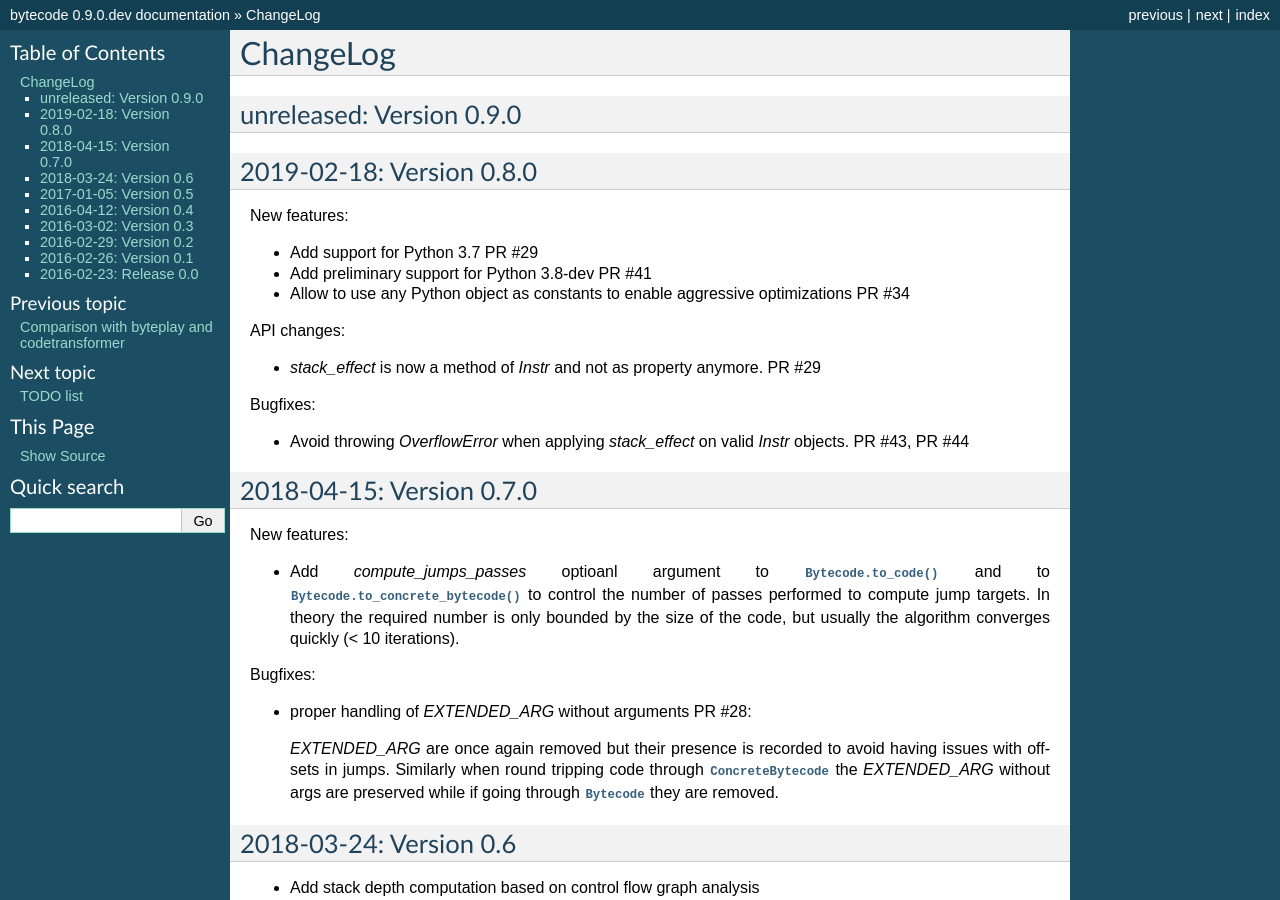
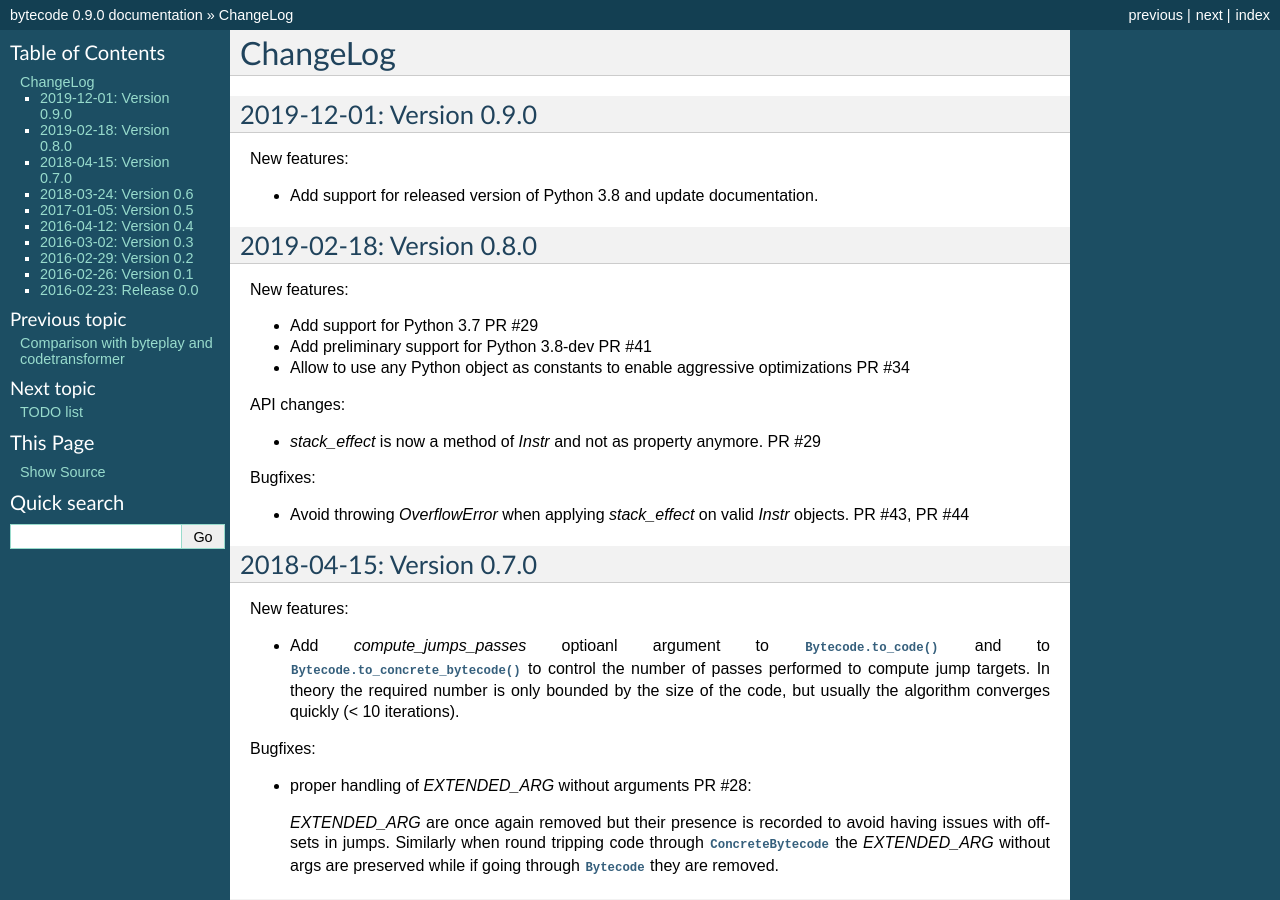
Before and after one commit to MatthieuDartiailh/bytecode, a Sphinx documentation site: the page built from doc/changelog.rst, in a window 1280 px wide and 900 px high. Built offline with Sphinx 7.4.7, drawn with Linux system fonts in a browser that asks for light colours; some of the changed text lies outside the part shown.

Commit message:
release 0.9.0

```diff
--- a/bytecode/__init__.py
+++ b/bytecode/__init__.py
@@ -1,4 +1,4 @@
-__version__ = '0.9.0.dev'
+__version__ = '0.9.0'
 
 __all__ = ['Label', 'Instr', 'SetLineno', 'Bytecode',
            'ConcreteInstr', 'ConcreteBytecode',
--- a/doc/changelog.rst
+++ b/doc/changelog.rst
@@ -1,8 +1,12 @@
 ChangeLog
 =========
 
-unreleased: Version 0.9.0
+2019-12-01: Version 0.9.0
 -------------------------
+
+New features:
+
+- Add support for released version of Python 3.8 and update documentation.
 
 
 2019-02-18: Version 0.8.0
--- a/doc/conf.py
+++ b/doc/conf.py
@@ -52,7 +52,7 @@ copyright = u'2016-2018, Victor Stinner'
 #
 # The short X.Y version.
 # The full version, including alpha/beta/rc tags.
-version = release = '0.9.0.dev'
+version = release = '0.9.0'
 
 
 # The language for content autogenerated by Sphinx. Refer to documentation
--- a/setup.py
+++ b/setup.py
@@ -25,7 +25,7 @@
 #  - git commit -a -m "post-release"
 #  - git push
 
-VERSION = '0.9.0.dev'
+VERSION = '0.9.0'
 
 DESCRIPTION = 'Python module to generate and modify bytecode'
 CLASSIFIERS = [
```
Also changed, not shown: 1 other file.
